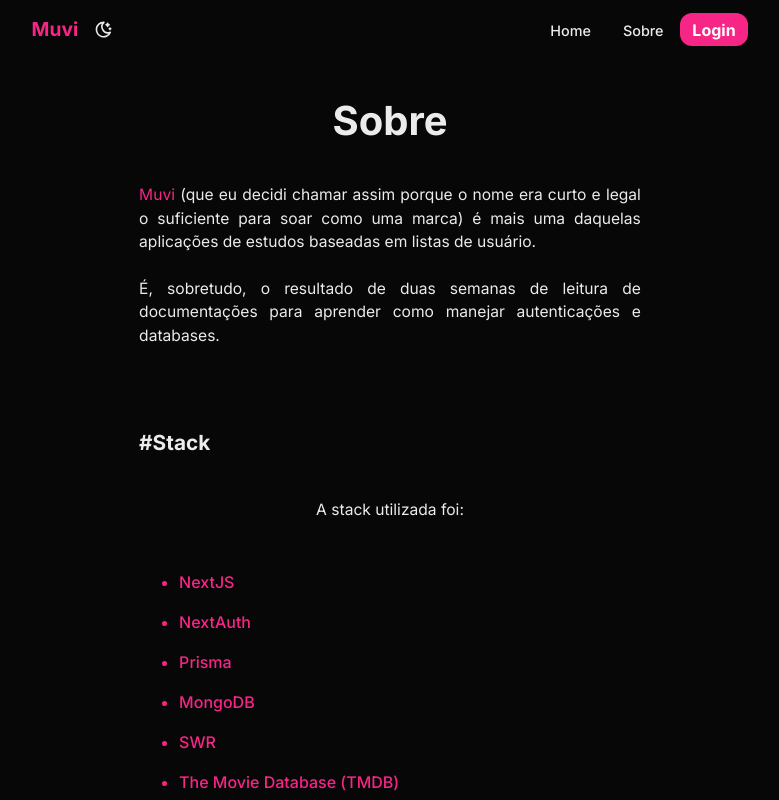
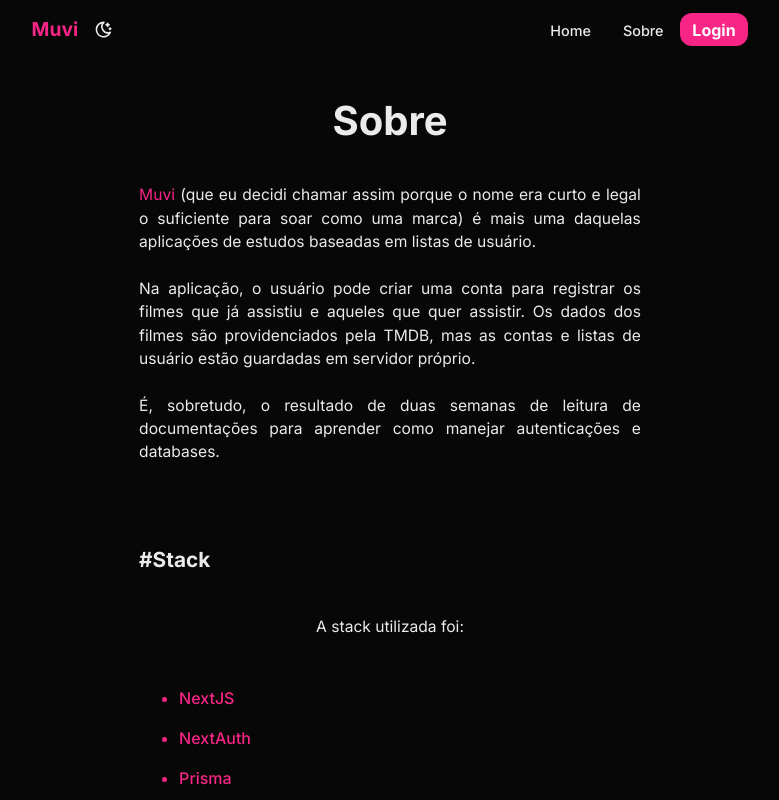
Before and after one commit to g-pg/movies-list, a Next.js app: page /sobre in a window 1280 px wide. Shown: the top 800 px of the page, without its empty margins (250-1029 px from the left). Built offline with nearby package versions, Linux system fonts and the light colour scheme; no server answers.

Commit message:
update content

```diff
--- a/pages/sobre.jsx
+++ b/pages/sobre.jsx
@@ -22,7 +22,13 @@ export default function sobre() {
 							nome era curto e legal o suficiente para soar como uma marca) é
 							mais uma daquelas aplicações de estudos baseadas em listas de
 							usuário. <br />
-							<br /> É, sobretudo, o resultado de duas semanas de leitura de
+							<br /> Na aplicação, o usuário pode criar uma conta para
+							registrar os filmes que já assistiu e aqueles que quer assistir.
+							Os dados dos filmes são providenciados pela TMDB, mas as contas e
+							listas de usuário estão guardadas em servidor próprio.
+							<br />
+							<br />
+							É, sobretudo, o resultado de duas semanas de leitura de
 							documentações para aprender como manejar autenticações e
 							databases.
 						</PageText>
```
